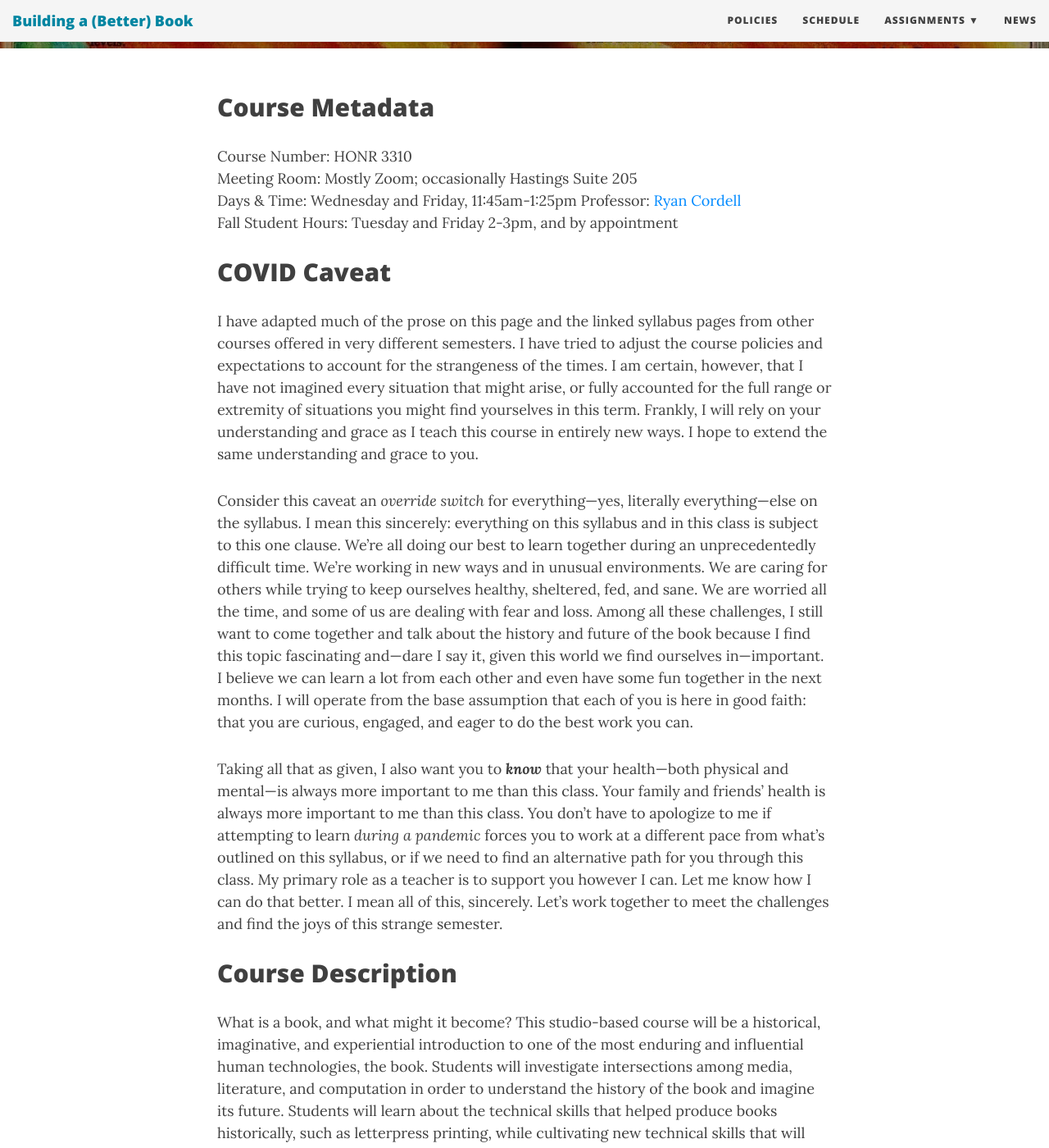
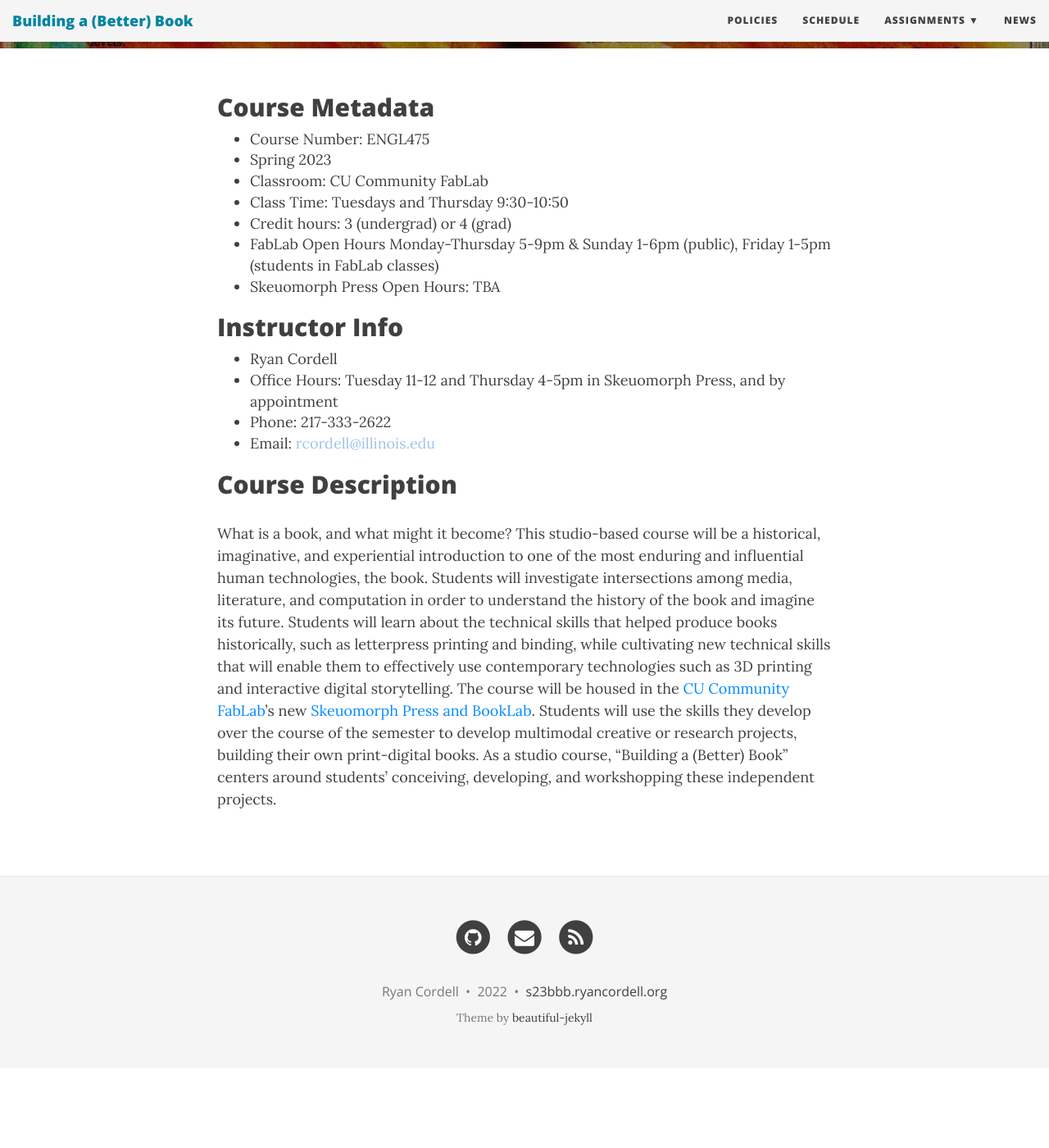
Before and after one commit to rccordell/s23bbb, a Jekyll site: the page built from index.md, in a window 1280 px wide and 1400 px high, scrolled down 484 px. Shown: the whole window at 82% size. Built offline with Jekyll 4.4.1, drawn with Linux system fonts in a browser that asks for light colours; nearby versions of some CDN libraries; some web fonts are replaced; after the commit the page ends 1786 px from its top, so only the background shows below that; some of the changed text lies outside the part shown.

Commit message:
update course metadata

```diff
--- a/index.md
+++ b/index.md
@@ -1,30 +1,27 @@
 ---
 layout: page
 title: "Building a (Better) Book"
-subtitle: An honors seminar at Northeastern University, Fall 2020
+subtitle: An English Seminar at UIUC, Spring 2022
 bigimg: /img/5713183928_a6b06c65e6_o.jpg
 ---
 
 ## Course Metadata
 
-Course Number: HONR 3310
-Meeting Room: Mostly Zoom; occasionally Hastings Suite 205
-Days & Time: Wednesday and Friday, 11:45am-1:25pm
-Professor: [Ryan Cordell](mailto:r.cordell@northeastern.edu)
-Fall Student Hours: Tuesday and Friday 2-3pm, and by appointment
++ Course Number: ENGL475
++ Spring 2023
++ Classroom: CU Community FabLab
++ Class Time: Tuesdays and Thursday 9:30-10:50
++ Credit hours: 3 (undergrad) or 4 (grad)
++ FabLab Open Hours Monday-Thursday 5-9pm & Sunday 1-6pm (public), Friday 1-5pm (students in FabLab classes)
++ Skeuomorph Press Open Hours: TBA
 
-## COVID Caveat
+## Instructor Info
 
-I have adapted much of the prose on this page and the linked syllabus pages from other courses offered in very different semesters. I have tried to adjust the course policies and expectations to account for the strangeness of the times. I am certain, however, that I have not imagined every situation that might arise, or fully accounted for the full range or extremity of situations you might find yourselves in this term. Frankly, I will rely on your understanding and grace as I teach this course in entirely new ways. I hope to extend the same understanding and grace to you.
-
-Consider this caveat an _override switch_ for everything—yes, literally everything—else on the syllabus. I mean this sincerely: everything on this syllabus and in this class is subject to this one clause. We're all doing our best to learn together during an unprecedentedly difficult time. We're working in new ways and in unusual environments. We are caring for others while trying to keep ourselves healthy, sheltered, fed, and sane. We are worried all the time, and some of us are dealing with fear and loss. Among all these challenges, I still want to come together and talk about the history and future of the book because I find this topic fascinating and—dare I say it, given this world we find ourselves in—important. I believe we can learn a lot from each other and even have some fun together in the next months. I will operate from the base assumption that each of you is here in good faith: that you are curious, engaged, and eager to do the best work you can.
-
-Taking all that as given, I also want you to **_know_** that your health—both physical and mental—is always more important to me than this class. Your family and friends' health is always more important to me than this class. You don't have to apologize to me if attempting to learn _during a pandemic_ forces you to work at a different pace from what's outlined on this syllabus, or if we need to find an alternative path for you through this class. My primary role as a teacher is to support you however I can. Let me know how I can do that better. I mean all of this, sincerely. Let's work together to meet the challenges and find the joys of this strange semester.
++ Ryan Cordell
++ Office Hours: Tuesday 11-12 and Thursday 4-5pm in Skeuomorph Press, and by appointment
++ Phone: 217-333-2622
++ Email: [rcordell@illinois.edu](mailto:rcordell@illinois.edu)
 
 ## Course Description
 
-What is a book, and what might it become? This studio-based course will be a historical, imaginative, and experiential introduction to one of the most enduring and influential human technologies, the book. Students will investigate intersections among media, literature, and computation in order to understand the history of the book and imagine its future. Students will learn about the technical skills that helped produce books historically, such as letterpress printing, while cultivating new technical skills that will enable them to effectively use contemporary textual technologies, such as interactive, online storytelling. The course will draw extensively on online resources for book history and rely on real-time online discussions and workshops, while—depending on public health developments—potentially engaging in a few hands-on activities in Northeastern's experiential letterpress studio, [Huskiana Press](https://cssh.northeastern.edu/huskiana/).
-
-## Acknowledgements
-
-In developing this course I learned from many people and existing courses, such as Matthew Kirschenbaum's graduate seminar, [BookLab: How to Do Things with Books](https://hcommons.org/deposits/objects/hc:22598/datastreams/CONTENT/content). I am especially grateful to have co-taught a version of this class in the summer of 2019 with [Élika Ortega](https://elikaortega.net/), from whom I learned an immense amount and without whom this current class could not exist, and to Kenny Oravetz for pointing me to Kit Davey's incredible artist books. I am also grateful to [Giordana Mecagni](https://giordanamecagni.wordpress.com/) and [Molly Brown](https://www.molly-brown.net/) for her help developing and running this course's Zines unit, as well as [Regina Pagani](https://library.northeastern.edu/about/library-staff-directory/regina-pagani) for developing Snell's collection of artist books.
+What is a book, and what might it become? This studio-based course will be a historical, imaginative, and experiential introduction to one of the most enduring and influential human technologies, the book. Students will investigate intersections among media, literature, and computation in order to understand the history of the book and imagine its future. Students will learn about the technical skills that helped produce books historically, such as letterpress printing and binding, while cultivating new technical skills that will enable them to effectively use contemporary technologies such as 3D printing and interactive digital storytelling. The course will be housed in the [CU Community FabLab](http://cucfablab.org/)’s new [Skeuomorph Press and BookLab](https://skeuomorph.ischool.illinois.edu/). Students will use the skills they develop over the course of the semester to develop multimodal creative or research projects, building their own print-digital books. As a studio course, “Building a (Better) Book” centers around students’ conceiving, developing, and workshopping these independent projects.
```
Also changed, not shown: policies.md (+4 -3 lines).
